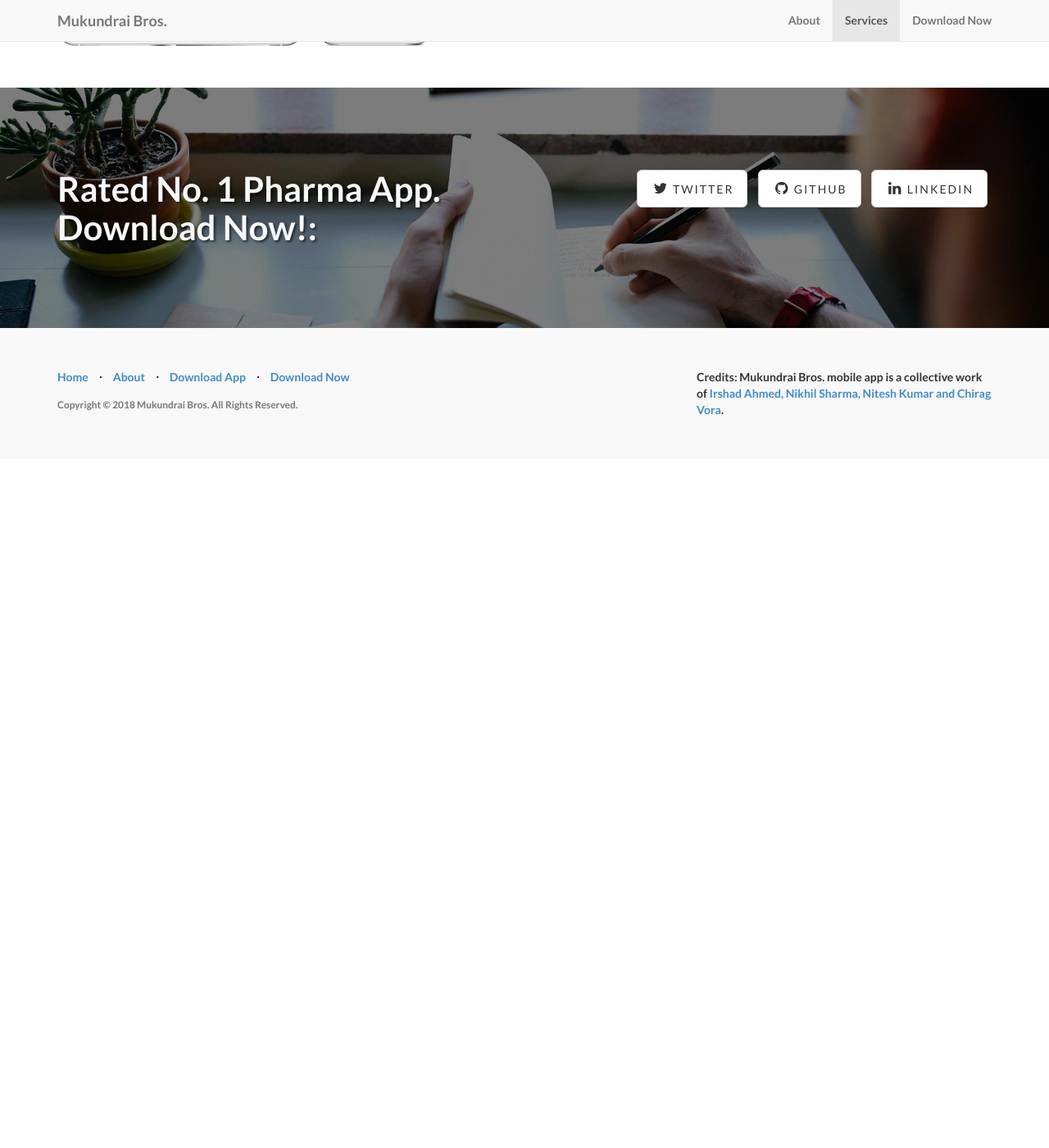
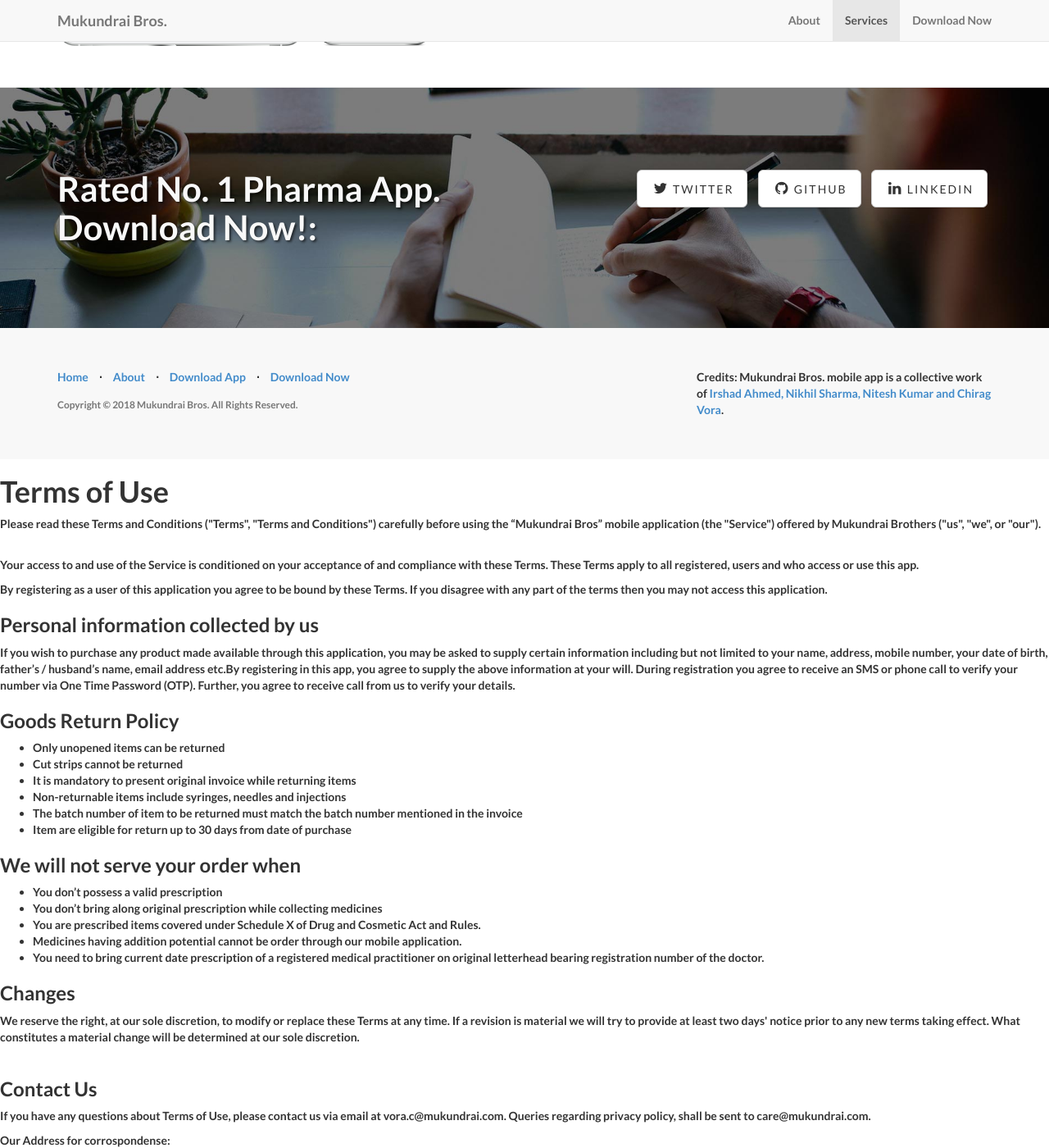
Before and after one commit to mukundraibros/mukundrai, a Jekyll site: the page built from index.html, in a window 1280 px wide and 1400 px high, scrolled down 2316 px. Shown: the whole window at 82% size. Built offline with Jekyll 4.4.1, drawn with Linux system fonts in a browser that asks for light colours; before the commit the page ends 2876 px from its top, so only the background shows below that; some of the changed text lies outside the part shown.

Commit message:
privacy poly & terms of use added

```diff
--- /dev/null
+++ b/_includes/privacy-policy.html
@@ -0,0 +1,87 @@
+<!DOCTYPE html>
+<html>
+<h1>Privacy Policy</h1>
+
+<div>
+<div>This privacy policy has been compiled to better serve those who are concerned with how their 'Personally Identifiable Information' (PII) is being used online. PII, as described in US privacy law and information security, is information that can be used on its own or with other information to identify, contact, or locate a single person, or to identify an individual in context. Please read our privacy policy carefully to get a clear understanding of how we collect, use, protect or otherwise handle your Personally Identifiable Information in accordance with our website.</div>
+<br />
+<div><h3>What personal information do we collect from the people that visit our blog, website or app?</h3></div>
+<br />
+<div>When ordering or registering on our site, as appropriate, you may be asked to enter your name, email address, mailing address, phone number, Age, Father/spouse name etc or other details to help you with your experience.</div>
+<br />
+<div><h3>When do we collect information?</h3></div>
+<br />
+<div>We collect information from you when you register on our site or enter information on our site.</div>
+<br />
+<div><h3>How do we use your information?</h3></div>
+<br />
+<div>We may use the information we collect from you when you register, make a purchase, sign up for our newsletter, respond to a survey or marketing communication, surf the website, or use certain other site features in the following ways:<br /><br /></div>
+<div> <strong>&bull;</strong>&nbsp;To allow us to better service you in responding to your customer service requests.</div>
+<div> <strong>&bull;</strong>&nbsp;To send periodic emails regarding your order or other products and services.</div>
+<div> <strong>&bull;</strong>&nbsp;To follow up with them after correspondence (live chat, email or phone inquiries)</div>
+<br />
+<div><h3>How do we protect your information?</h3></div>
+<br />
+<div>We do not use vulnerability scanning and/or scanning to PCI standards.</div>
+<div>We only provide articles and information. We never ask for credit card numbers.</div>
+<div>We do not use Malware Scanning.<br /><br /></div>
+<div>We do not use an SSL certificate</div>
+<div> <strong>&bull;</strong>&nbsp;We do not need an SSL because:</div>
+<div>We never ask credit card information</div>
+<br />
+<div><h3>Do we use 'cookies'?</h3></div>
+<br />
+<div>Yes. Cookies are small files that a site or its service provider transfers to your computer's hard drive through your Web browser (if you allow) that enables the site's or service provider's systems to recognize your browser and capture and remember certain information. For instance, we use cookies to help us remember and process the items in your shopping cart. They are also used to help us understand your preferences based on previous or current site activity, which enables us to provide you with improved services. We also use cookies to help us compile aggregate data about site traffic and site interaction so that we can offer better site experiences and tools in the future.</div>
+<div><br /><strong>We use cookies to:</strong></div>
+<div> <strong>&bull;</strong>&nbsp;Help remember and process the items in the shopping cart.</div>
+<div> <strong>&bull;</strong>&nbsp;Understand and save user's preferences for future visits.</div>
+<div> <strong>&bull;</strong>&nbsp;Compile aggregate data about site traffic and site interactions in order to offer better site experiences and tools in the future. We may also use trusted third-party services that track this information on our behalf.</div>
+<div><br />You can choose to have your computer warn you each time a cookie is being sent, or you can choose to turn off all cookies. You do this through your browser settings. Since browser is a little different, look at your browser's Help Menu to learn the correct way to modify your cookies.</div>
+<div><br /><strong>If users disable cookies in their browser:</strong></div>
+<br />
+<div>If you turn cookies off it will turn off some of the features of the site.</div>
+<br />
+<div><h3>Third-party disclosure</h3></div>
+<br />
+<div>We do not sell, trade, or otherwise transfer to outside parties your Personally Identifiable Information unless we provide users with advance notice. This does not include website hosting partners and other parties who assist us in operating our website, conducting our business, or serving our users, so long as those parties agree to keep this information confidential. We may also release information when it's release is appropriate to comply with the law, enforce our site policies, or protect ours or others' rights, property or safety.&nbsp;<br /><br />However, non-personally identifiable visitor information may be provided to other parties for marketing, advertising, or other uses.</div>
+<br />
+<div><h3>Third-party links</h3></div>
+<br />
+<div>We do not include or offer third-party products or services on our website.</div>
+<br />
+<div><strong>Google</strong></div>
+<br />
+<div>Google's advertising requirements can be summed up by Google's Advertising Principles. They are put in place to provide a positive experience for users. https://support.google.com/adwordspolicy/answer/1316548?hl=en&nbsp;<br /><br /></div>
+<div>We have not enabled Google AdSense on our site but we may do so in the future.</div>
+<br />
+<div><h3>COPPA (Children Online Privacy Protection Act)</h3></div>
+<br />
+<div>When it comes to the collection of personal information from children under the age of 13 years old, the Children's Online Privacy Protection Act (COPPA) puts parents in control. The Federal Trade Commission, United States' consumer protection agency, enforces the COPPA Rule, which spells out what operators of websites and online services must do to protect children's privacy and safety online.<br /><br /></div>
+<div>We do not specifically market to children under the age of 13 years old.</div>
+<br />
+<div><h3>Fair Information Practices</h3></div>
+<br />
+<div>The Fair Information Practices Principles form the backbone of privacy law in the United States and the concepts they include have played a significant role in the development of data protection laws around the globe. Understanding the Fair Information Practice Principles and how they should be implemented is critical to comply with the various privacy laws that protect personal information.<br /><br /></div>
+<div><strong>In order to be in line with Fair Information Practices we will take the following responsive action, should a data breach occur:</strong></div>
+<div> <strong>&bull;</strong>&nbsp;Within 7 business days</div>
+<div>We will notify the users via in-site notification</div>
+<div> <strong>&bull;</strong>&nbsp;Within 7 business days</div>
+<div><br />We also agree to the Individual Redress Principle which requires that individuals have the right to legally pursue enforceable rights against data collectors and processors who fail to adhere to the law. This principle requires not only that individuals have enforceable rights against data users, but also that individuals have recourse to courts or government agencies to investigate and/or prosecute non-compliance by data processors.</div>
+<br />
+<div><h3>CAN SPAM Act</h3></div>
+<br />
+<div>The CAN-SPAM Act is a law that sets the rules for commercial email, establishes requirements for commercial messages, gives recipients the right to have emails stopped from being sent to them, and spells out tough penalties for violations.<br /><br /></div>
+<div><strong>We collect your email address in order to:</strong></div>
+<div> <strong>&bull;</strong>&nbsp;Send information, respond to inquiries, and/or other requests or questions</div>
+<div> <strong>&bull;</strong>&nbsp;Process orders and to send information and updates pertaining to orders.</div>
+<div> <strong>&bull;</strong>&nbsp;Market to our mailing list or continue to send emails to our clients after the original transaction has occurred.</div>
+<div><br /><strong>To be in accordance with CANSPAM, we agree to the following:</strong></div>
+<div> <strong>&bull;</strong>&nbsp;Not use false or misleading subjects or email addresses.</div>
+<div> <strong>&bull;</strong>&nbsp;Monitor third-party email marketing services for compliance, if one is used.</div>
+<div> <strong>&bull;</strong>&nbsp;Honor opt-out/unsubscribe requests quickly.</div>
+<div> <strong>&bull;</strong>&nbsp;Allow users to unsubscribe by using the link at the bottom of each email.</div>
+<div><strong><br />If at any time you would like to unsubscribe from receiving future emails, you can email us at</strong></div>
+<div> <strong>&bull;</strong>&nbsp;Follow the instructions at the bottom of each email.</div>
+vora.c@mukundrai.com and we will promptly remove you from&nbsp;<strong>ALL</strong>&nbsp;correspondence.</div>
+<p><br /></p>
+</html>
--- /dev/null
+++ b/_includes/terms-of-use.html
@@ -0,0 +1,38 @@
+<!DOCTYPE html>
+<html>
+
+<h1>Terms of Use</h1>
+<p>Please read these Terms and Conditions ("Terms", "Terms and Conditions") carefully before using the &ldquo;Mukundrai Bros&rdquo; mobile application (the "Service") offered by Mukundrai Brothers ("us", "we", or "our").</p>
+<p><br />Your access to and use of the Service is conditioned on your acceptance of and compliance with these Terms. These Terms apply to all registered, users and who access or use this app.</p>
+<p><strong>By registering as a user of this application you agree to be bound by these Terms. If you disagree with any part of the terms then you may not access this application.</strong></p>
+<h3>Personal information collected by us</h3>
+<p>If you wish to purchase any product made available through this application, you may be asked to supply certain information including but not limited to your name, address, mobile number, your date of birth, father&rsquo;s / husband&rsquo;s name, email address etc.By registering in this app, you agree to supply the above information at your will. During registration you agree to receive an SMS or phone call to verify your number via One Time Password (OTP). Further, you agree to receive call from us to verify your details.</p>
+<h3>Goods Return Policy</h3>
+<ul>
+<li>Only unopened items can be returned</li>
+<li>Cut strips cannot be returned</li>
+<li>It is mandatory to present original invoice while returning items</li>
+<li>Non-returnable items include syringes, needles and injections</li>
+<li>The batch number of item to be returned must match the batch number mentioned in the invoice</li>
+<li>Item are eligible for return up to 30 days from date of purchase</li>
+</ul>
+<h3>We will not serve your order when</h3>
+<ul>
+<li>You don&rsquo;t possess a valid prescription</li>
+<li>You don&rsquo;t bring along original prescription while collecting medicines</li>
+<li>You are prescribed items covered under Schedule X of Drug and Cosmetic Act and Rules.</li>
+<li>Medicines having addition potential cannot be order through our mobile application.</li>
+<li>You need to bring current date prescription of a registered medical practitioner on original letterhead bearing registration number of the doctor.&nbsp;</li>
+</ul>
+<h3>Changes</h3>
+<p>We reserve the right, at our sole discretion, to modify or replace these Terms at any time. If a revision is material we will try to provide at least two days' notice prior to any new terms taking effect. What constitutes a material change will be determined at our sole discretion.<br /><br /></p>
+<h3>Contact Us</h3>
+<p>If you have any questions about Terms of Use, please contact us via email at vora.c@mukundrai.com. Queries regarding privacy policy, shall be sent to care@mukundrai.com.</p>
+<p><strong>Our Address for corrospondense:</strong></p>
+<div>Mukundrai Bros.</div>
+<div>Tilak Road, Mahal</div>
+<div>Nagpur, Maharashtra 440032</div>
+<div>India</div>
+<div>+91-712-2722478</div>
+<div><br />Last Edited on 2018-06-17</div>
+</html>
--- a/_layouts/default.html
+++ b/_layouts/default.html
@@ -9,5 +9,7 @@
 		{% include download-now.html %}
 		{% include footer.html %}
 		{% include js.html %}
+		{% include terms-of-use.html %}
+		{% include privacy-policy.html %}
 	</body>
 </html>
```
